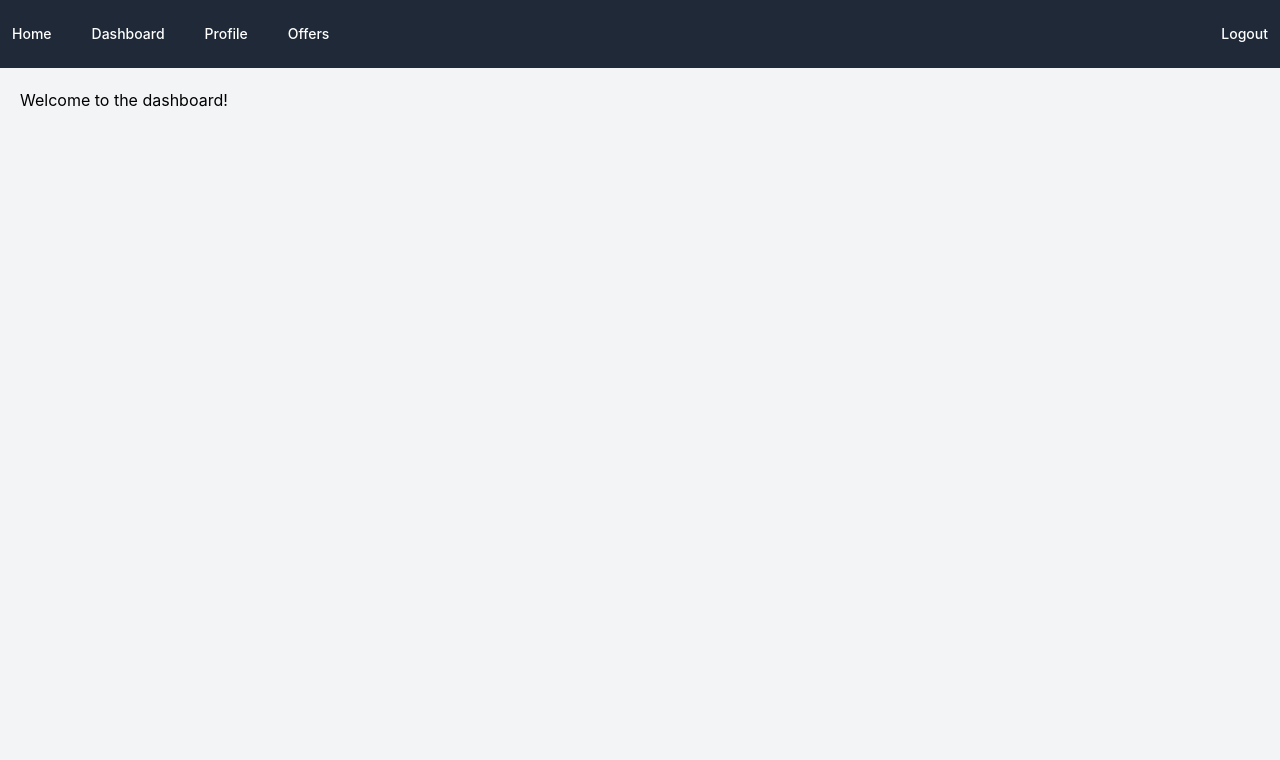
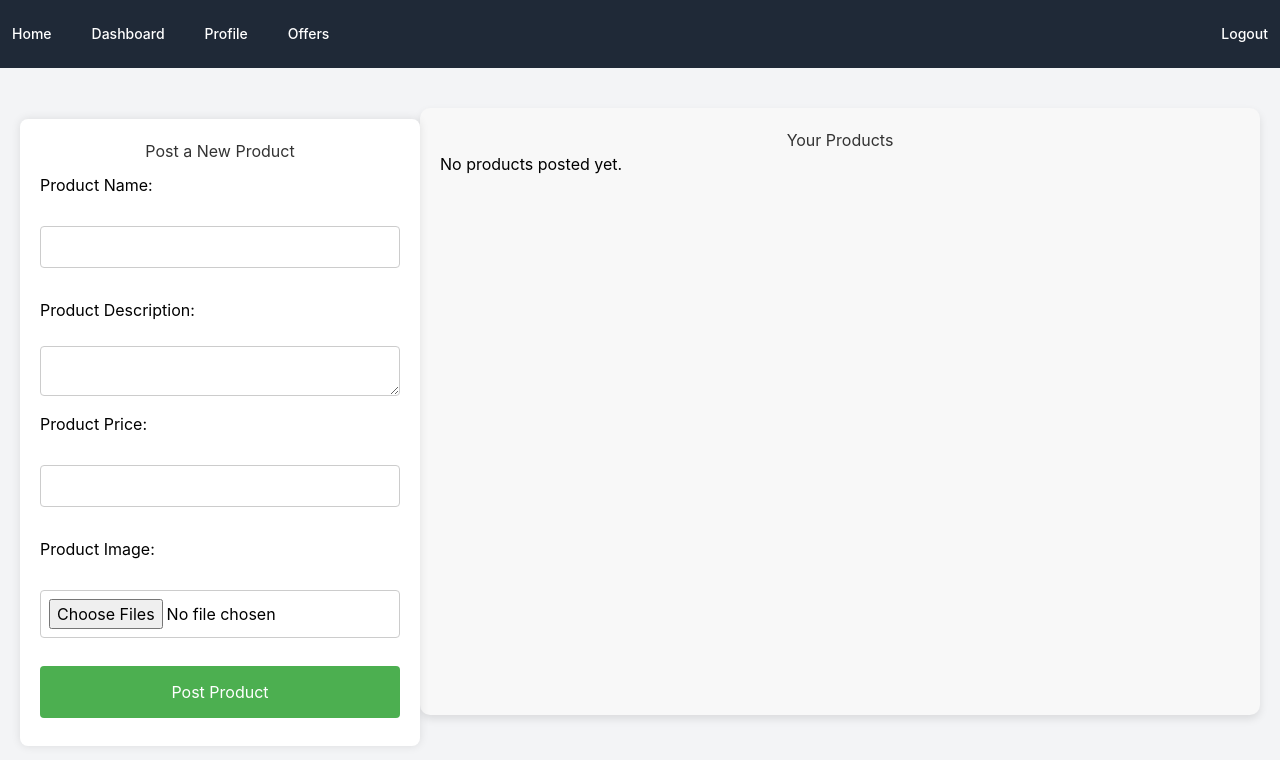
Before and after one commit to kukr/UniMarket-Place, a Flask app: template templates/dashboard.html in a window 1280 px wide. Shown: the top 760 px of the page. Run offline with Flask 2, Linux system fonts and the light colour scheme; the template is opened without the code that fills it, so the values that code supplies are empty; parts of the project's set-up code (start-up, migrations or seed data) failed here and were passed over; some libraries are stand-ins or nearby versions.

Commit message:
Updating dashboard

```diff
--- a/app.py
+++ b/app.py
@@ -78,7 +78,14 @@ def dashboard():
     # If user is not logged in, redirect to login
     if not session.get('user_email', None):
         return redirect(url_for('login'))
-    return render_template('dashboard.html')
+    # Fetch products posted by the current user
+    current_user_email = session['user_email']
+    all_products_response = products_ref.get()
+    user_products = [
+        product for product in all_products_response.val().values()
+        if product.get('seller') == current_user_email
+    ]
+    return render_template('dashboard.html', user_products=user_products)
 
 @app.route('/logout')
 def logout():
@@ -137,6 +144,7 @@ def process_and_post_product(request):
             "description": request.form['product_description'],
             "price": request.form['product_price'],
             "images": request.form.getlist('product_image'),
+            "seller": session['user_email'],
         }
         images = request.files.getlist('product_image')
         for image in images:
--- a/templates/dashboard.html
+++ b/templates/dashboard.html
@@ -5,6 +5,19 @@
     <meta name="viewport" content="width=device-width, initial-scale=1.0">
     <title>Dashboard</title>
     <style>
+    .dashboard-container {
+        display: flex;
+    }
+
+    .post-product-form {
+        flex: 0.5; /* Takes half of the space */
+        /* padding: 20px; */
+    }
+
+    .user-products {
+        flex: 1; /* Takes half of the space */
+        padding: 20px;
+    }
         .header {
             width: 100%;
             display: flex;
@@ -27,17 +40,172 @@
         .header button:hover {
             background-color: #45a049;
         }
+        form {
+            background: #fff;
+            padding: 20px;
+            border-radius: 8px;
+            box-shadow: 0 0 10px rgba(0, 0, 0, 0.1);
+            width: 100%;
+            max-width: 400px;
+            /* center the form on page */
+            margin: 0 auto;
+            position: relative;
+            top: 5%;
 
-        /* ... responsive styling ... */
+        }
+
+        h1 {
+            text-align: center;
+            color: #333;
+        }
+
+        label {
+            display: block;
+            margin-top: 10px;
+        }
+
+        input[type="text"],
+        input[type="number"],
+        input[type="password"],
+        input[type="file"],
+        textarea {
+            width: 100%;
+            padding: 8px;
+            margin: 5px 0 20px 0;
+            display: inline-block;
+            border: 1px solid #ccc;
+            border-radius: 4px;
+            box-sizing: border-box;
+        }
+
+        input[type="submit"] {
+            width: 100%;
+            background-color: #4CAF50;
+            color: white;
+            padding: 14px 20px;
+            margin: 8px 0;
+            border: none;
+            border-radius: 4px;
+            cursor: pointer;
+        }
+
+        input[type="submit"]:hover {
+            background-color: #45a049;
+        }
+
+        @media (max-width: 600px) {
+            body {
+                padding: 10px;
+                height: auto;
+            }
+
+            form {
+                box-shadow: none;
+                border-radius: 0;
+            }
+        }
+        .product-list {
+        display: flex;
+        flex-wrap: wrap;
+        justify-content: flex-start; /* Align items to the start */
+        gap: 20px; /* Space between products */
+    }
+    .user-products {
+        background-color: #f8f8f8; /* Light grey background for subtle contrast */
+        padding: 20px;
+        border-radius: 10px;
+        box-shadow: 0 4px 8px rgba(0, 0, 0, 0.1);
+        margin-top: 20px;
+    }
+    .product {
+        flex-basis: calc(33% - 20px); /* Adjust width to fit 3 items per row, accounting for gap */
+        border: 1px solid #ddd;
+        border-radius: 10px;
+        overflow: hidden; /* Ensures the child elements do not overflow the border-radius */
+        background-color: #fff;
+        box-shadow: 0 4px 8px rgba(0, 0, 0, 0.15);
+        transition: transform 0.3s ease, box-shadow 0.3s ease;
+    }
+
+    .product:hover {
+        transform: translateY(-5px);
+        box-shadow: 0 6px 12px rgba(0, 0, 0, 0.2);
+    }
+
+    .product img {
+        width: 100%;
+        height: 200px; /* Fixed height for uniformity */
+        object-fit: cover;
+    }
+
+    .product-info {
+        padding: 15px;
+        text-align: left;
+    }
+
+    .product-info h2 {
+        margin-top: 0;
+        color: #333;
+        font-size: 20px;
+    }
+
+    .product-info p {
+        margin: 5px 0;
+        color: #555;
+        font-size: 14px;
+    }
+
+    .product-info .price {
+        font-weight: bold;
+        color: #5cb85c;
+    }
     </style>
 </head>
 <body>
     {% extends "base.html" %}
     {% block content %}
-    <div>
-        <h1>Welcome to the dashboard!</h1>
-        <!-- Dashboard content goes here -->
+    <div class="dashboard-container">
+        <div class="post-product-form">
+            <!-- Form for posting new product -->
+            <form action="{{ url_for('post_product') }}" method="post" enctype="multipart/form-data">
+            <h1>Post a New Product</h1>
+            <label for="product_name">Product Name:</label><br>
+            <input type="text" id="product_name" name="product_name" required><br>
+
+            <label for="product_description">Product Description:</label><br>
+            <textarea id="product_description" name="product_description" required></textarea><br>
+
+            <label for="product_price">Product Price:</label><br>
+            <input type="number" id="product_price" name="product_price" required><br>
+
+            <label for="product_image">Product Image:</label><br>
+            <input type="file" id="product_image" name="product_image" accept="image/*" multiple><br>
+
+            <!-- Add other fields as necessary -->
+
+            <input type="submit" value="Post Product">
+        </form>
     </div>
-    {% endblock %}
+    <div class="user-products">
+        <h1>Your Products</h1>
+        {% if user_products %}
+            <div class="product-list">
+                {% for product in user_products %}
+                    <div class="product">
+                        <img src="{{ product.images[0] }}" alt="{{ product.name }}">
+                        <div class="product-info">
+                            <h2>{{ product.name }}</h2>
+                            <p>{{ product.description[:100] }}{% if product.description|length > 100 %}...{% endif %}</p>
+                            <p class="price">Cost: ${{ product.price }}</p>
+                        </div>
+                    </div>
+                {% endfor %}
+            </div>
+        {% else %}
+            <p>No products posted yet.</p>
+        {% endif %}
+    </div>
+
+{% endblock %}
 </body>
 </html>
```
